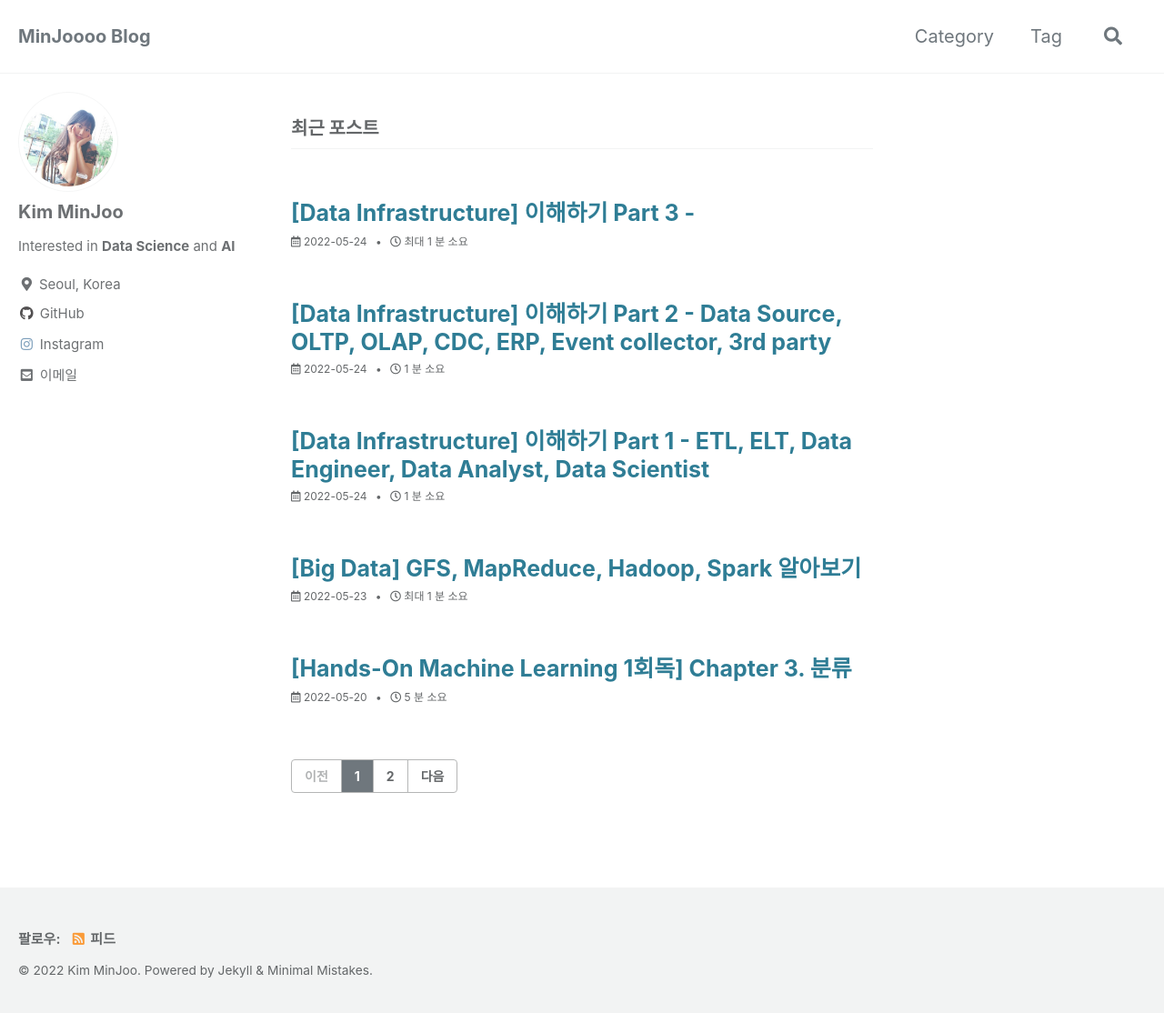
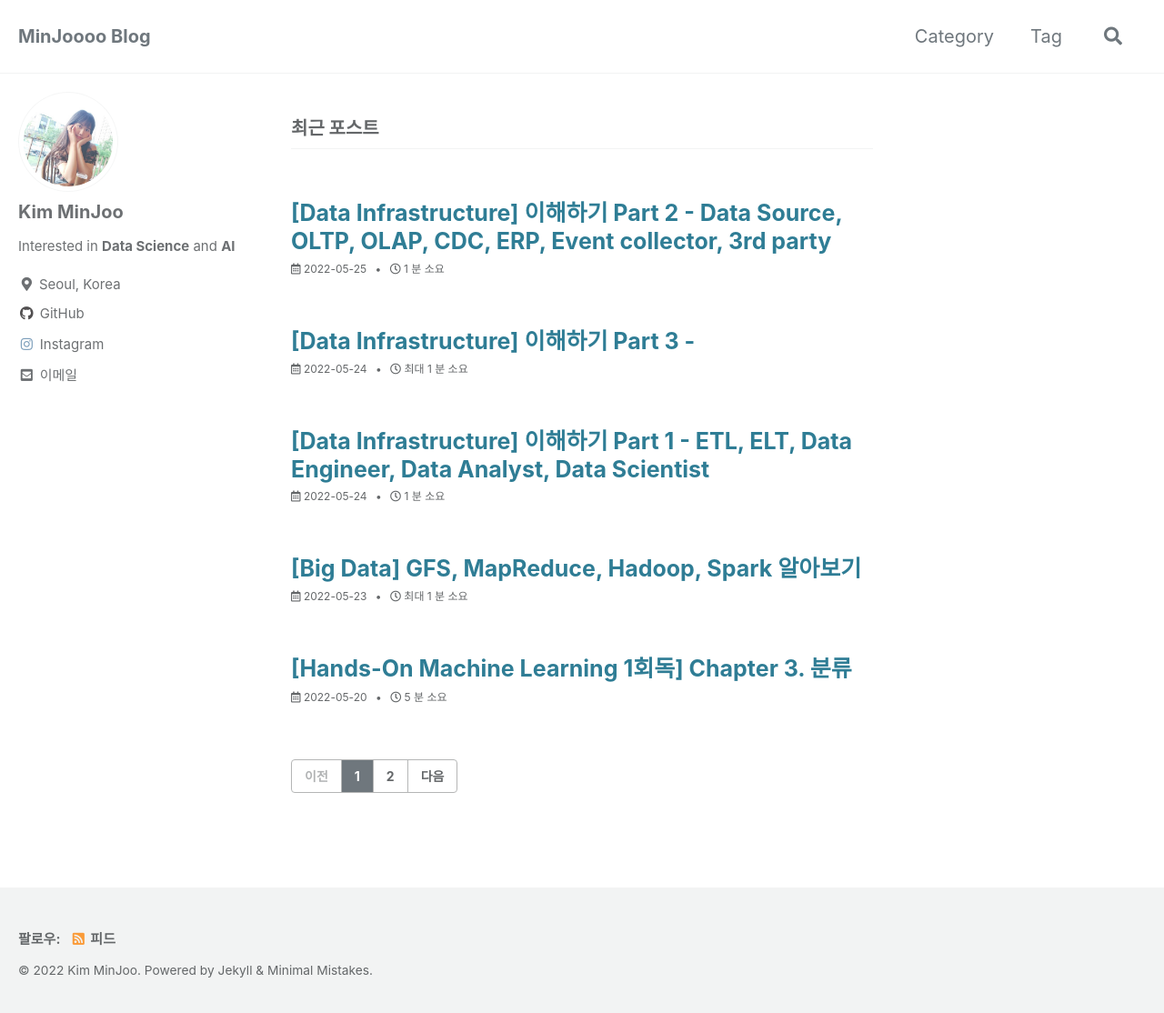
Before and after one commit to MinJoooo/minjoooo.github.io, a Jekyll site: the page built from index.html, in a window 1280 px wide and 1117 px high. Shown: the top 1114 px of the window at 91% size. Built offline with Jekyll 4.4.1, drawn with Linux system fonts in a browser that asks for light colours; cached includes are drawn as plain includes; some web fonts are replaced; the list of posts is cut into pages by our own code.

Commit message:
Update and rename 2022-05-24-Data-Infrastructure-Part2.md to 2022-05-25-Data-Infrastructure-Part2.md

```diff
--- a/_posts/2022-05-24-Data-Infrastructure-Part2.md
+++ b/_posts/2022-05-25-Data-Infrastructure-Part2.md
@@ -9,7 +9,7 @@ toc: false
 <br>
 <br>
 
-###### 2022.05.24.
+###### 2022.05.25.
 ###### Data Infrastructure 이해하기 Part 2
 ###### (Data Source, OLTP, OLAP, CDC, ERP, Event collector, 3rd party)
 
```
